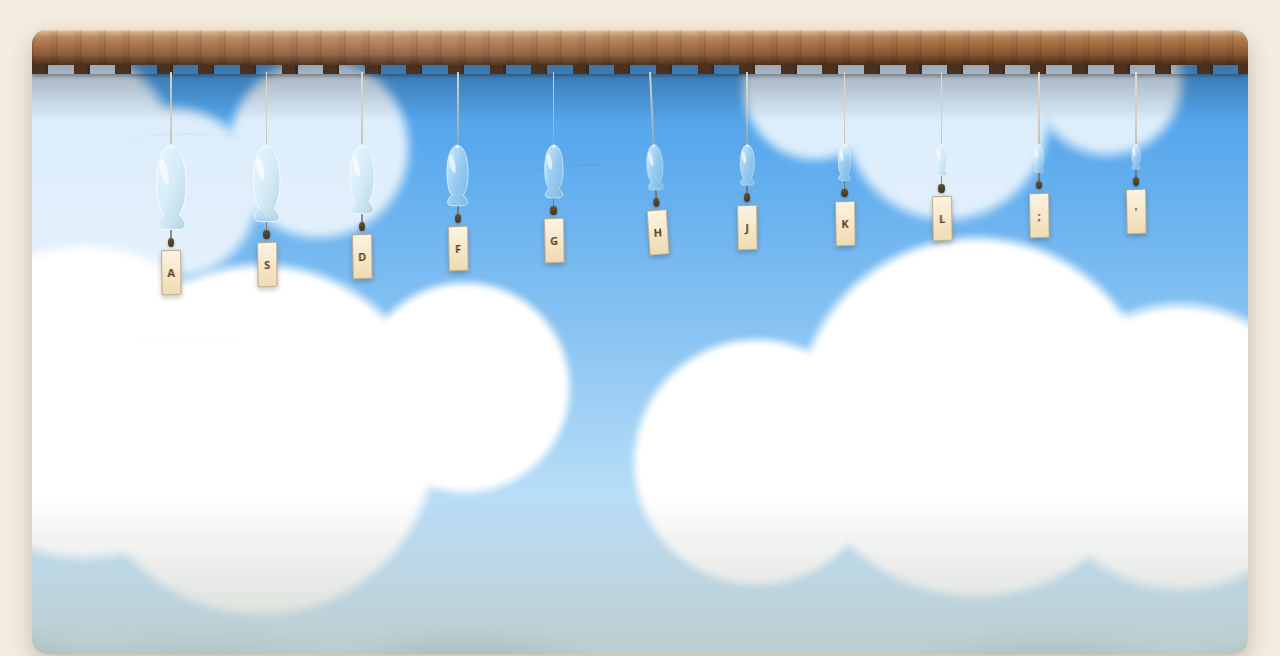
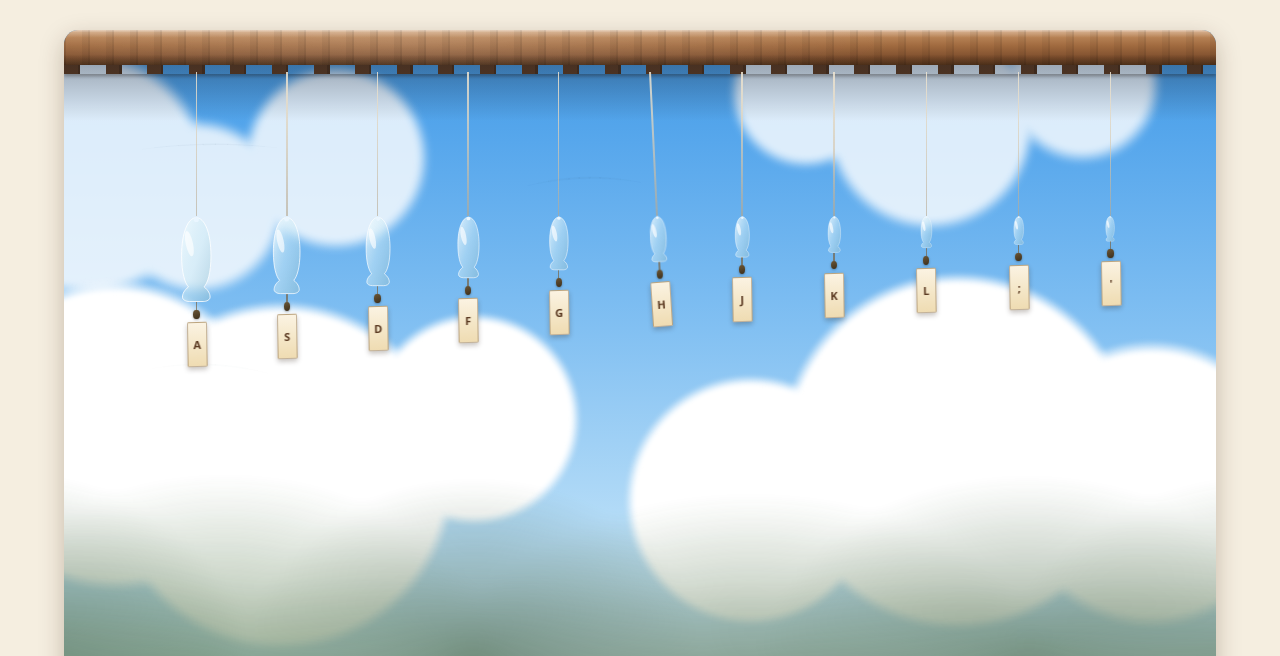
Before and after one commit to comp4020-agentic-coding-studio/comp4020-crit4-baizhenh884-dev, a website built with Vite: page index.html in a window 1280 px wide. Shown: the part 148-804 px from the top of the page. Built offline with nearby package versions, Linux system fonts and the light colour scheme.

Commit message:
Widen the scene to fill the page, fix invisible garden silhouette and cords
Panel width now targets min(1300px, 90vw) instead of a 78rem cap, and the
field is taller (min(85vh, 50rem)), so the instrument fills a normal
desktop window instead of sitting in a narrow column.

The last pass's garden silhouette and longer cords didn't actually show up:
the silhouette's radial-gradient centres (Y 106-114%) landed outside the
visible window created by its -10% inset overscan (which maps the visible
area to roughly 8.3%-91.7% of the layer's own box), so it rendered fully
off-screen -- fixed by moving the centres into that visible range. The
cords were lengthened last time in the same commit that made the field much
taller, so proportionally the chimes still read as clustered near the top;
the cord is now long enough (9rem) to read as hanging into the upper-middle
of the taller field, with a shorter override on the phone breakpoint so it
doesn't clip the tanzaku against the smaller mobile field height.

Co-Authored-By: Claude Sonnet 5 <noreply@anthropic.com>

```diff
--- a/styles.css
+++ b/styles.css
@@ -8,7 +8,7 @@ body {
 }
 
 main {
-  max-width: 78rem;
+  max-width: min(1300px, 90vw);
   margin: 0 auto;
 }
 
@@ -30,7 +30,7 @@ a {
 
 .chime-field {
   position: relative;
-  height: min(78vh, 44rem);
+  height: min(85vh, 50rem);
   margin: 3rem 0;
   border-radius: 0.9rem;
   overflow: hidden;
@@ -108,20 +108,28 @@ a {
    leaves and a couple of branch-like wedges in muted greens, heavily
    blurred so it reads as distant depth behind the chimes rather than a
    sharp foreground layer, and fills what would otherwise be empty sky
-   below the row of fūrin. */
+   below the row of fūrin.
+
+   Positions below are in this element's OWN box, which (via inset: -10%)
+   is 20% taller than the visible .sky-backdrop it sits in -- so the
+   visible window maps to roughly 8.3%-91.7% of this box, not 0%-100%.
+   Centres above ~92% land in the clipped overscan and never render at
+   all, which is what silently broke this layer the first time. Keep
+   every centre at or below ~92% so it stays visible, hugging the true
+   bottom edge. */
 .garden-silhouette {
   position: absolute;
   inset: -10%;
   filter: blur(7px);
   opacity: 0.85;
   background:
-    radial-gradient(ellipse 22% 30% at 4% 108%, rgba(58, 92, 54, 0.75), transparent 70%),
-    radial-gradient(ellipse 26% 34% at 20% 112%, rgba(70, 108, 60, 0.7), transparent 70%),
-    radial-gradient(ellipse 20% 26% at 38% 106%, rgba(52, 84, 48, 0.65), transparent 70%),
-    radial-gradient(ellipse 30% 32% at 58% 114%, rgba(66, 100, 56, 0.7), transparent 70%),
-    radial-gradient(ellipse 24% 28% at 78% 108%, rgba(56, 90, 52, 0.65), transparent 70%),
-    radial-gradient(ellipse 26% 34% at 96% 112%, rgba(64, 98, 58, 0.7), transparent 70%),
-    linear-gradient(180deg, transparent 70%, rgba(48, 74, 46, 0.35) 100%);
+    radial-gradient(ellipse 26% 36% at 4% 88%, rgba(58, 92, 54, 0.75), transparent 70%),
+    radial-gradient(ellipse 30% 40% at 20% 91%, rgba(70, 108, 60, 0.7), transparent 70%),
+    radial-gradient(ellipse 24% 32% at 38% 86%, rgba(52, 84, 48, 0.65), transparent 70%),
+    radial-gradient(ellipse 34% 38% at 58% 92%, rgba(66, 100, 56, 0.7), transparent 70%),
+    radial-gradient(ellipse 28% 34% at 78% 87%, rgba(56, 90, 52, 0.65), transparent 70%),
+    radial-gradient(ellipse 30% 40% at 96% 91%, rgba(64, 98, 58, 0.7), transparent 70%),
+    linear-gradient(180deg, transparent 76%, rgba(48, 74, 46, 0.35) 100%);
 }
 
 #wind-canvas {
@@ -193,12 +201,15 @@ a {
 }
 
 /* Longer than a real cord's proportions would need -- deliberately, so the
-   row of chimes hangs well down into the field instead of clustering near
-   the eave and leaving the lower half of the bright-sky scene empty. */
+   row of chimes hangs down into the upper-middle of the field instead of
+   clustering near the eave. The field grew taller in the previous pass
+   without this growing to match, which is why it still read as clustered
+   at the top -- this needs to scale with .chime-field's height, not just
+   be "longer" in isolation. */
 .chime-hanger::before {
   content: "";
   width: 1.5px;
-  height: 4.5rem;
+  height: 9rem;
   background: linear-gradient(180deg, rgba(240, 230, 210, 0.85), rgba(180, 165, 140, 0.6));
 }
 
@@ -447,6 +458,13 @@ a {
     margin: 2rem 0;
   }
 
+  /* The desktop cord length assumes the much taller desktop field -- on a
+     phone's shorter field it would push the tanzaku past the bottom edge
+     and clip it, so it scales back down here. */
+  .chime-hanger::before {
+    height: 3.5rem;
+  }
+
   .controls {
     gap: 0.75rem;
   }
```
